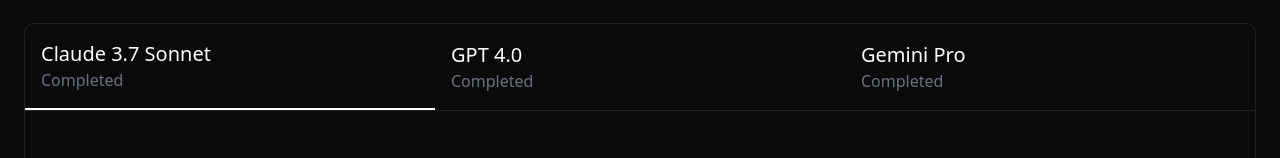
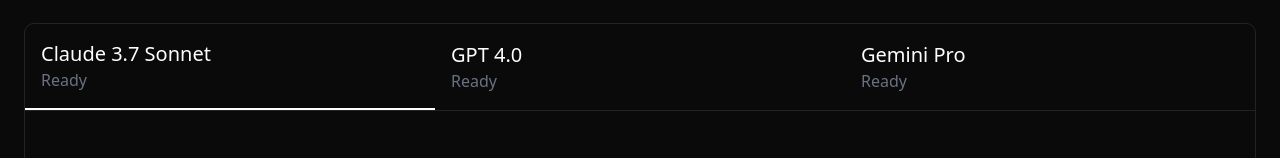
Before and after one commit to suu1006/nextjs16-practice, a Next.js app: page /chat in a window 1280 px wide. Shown: the part 187-345 px from the top of the page. Built offline with nearby package versions, Linux system fonts and the light colour scheme.

Commit message:
[Fix] 기본 문구 변경

```diff
--- a/app/chat/page.tsx
+++ b/app/chat/page.tsx
@@ -15,6 +15,7 @@
 type ModelResponse = {
   content: string;
   isLoading: boolean;
+  isCompleted: boolean;
   feedback: "like" | "dislike" | null;
 };
 
@@ -36,9 +37,9 @@
   const [modelResponses, setModelResponses] = useState<
     Record<ModelType, ModelResponse>
   >({
-    claude: { content: "", isLoading: false, feedback: null },
-    gpt: { content: "", isLoading: false, feedback: null },
-    gemini: { content: "", isLoading: false, feedback: null },
+    claude: { content: "", isLoading: false, isCompleted: false, feedback: null },
+    gpt: { content: "", isLoading: false, isCompleted: false, feedback: null },
+    gemini: { content: "", isLoading: false, isCompleted: false, feedback: null },
   });
 
   // 각 모델별 요청 취소를 위한 AbortController
@@ -64,7 +65,7 @@
       // 로딩 상태로 변경
       setModelResponses((prev) => ({
         ...prev,
-        [model]: { content: "", isLoading: true, feedback: null },
+        [model]: { content: "", isLoading: true, isCompleted: false, feedback: null },
       }));
 
       try {
@@ -115,7 +116,7 @@
       } finally {
         setModelResponses((prev) => ({
           ...prev,
-          [model]: { ...prev[model], isLoading: false },
+          [model]: { ...prev[model], isLoading: false, isCompleted: true },
         }));
         abortControllersRef.current[model] = null;
       }
@@ -222,18 +223,21 @@
               modelName="Claude 3.7 Sonnet"
               isSelected={selectedModel === "claude"}
               isLoading={modelResponses.claude.isLoading}
+              isCompleted={modelResponses.claude.isCompleted}
               onClick={() => setSelectedModel("claude")}
             />
             <ModelTab
               modelName="GPT 4.0"
               isSelected={selectedModel === "gpt"}
               isLoading={modelResponses.gpt.isLoading}
+              isCompleted={modelResponses.gpt.isCompleted}
               onClick={() => setSelectedModel("gpt")}
             />
             <ModelTab
               modelName="Gemini Pro"
               isSelected={selectedModel === "gemini"}
               isLoading={modelResponses.gemini.isLoading}
+              isCompleted={modelResponses.gemini.isCompleted}
               onClick={() => setSelectedModel("gemini")}
             />
           </div>
--- a/features/chat/components/model-tabs.tsx
+++ b/features/chat/components/model-tabs.tsx
@@ -2,6 +2,7 @@
   modelName: string;
   isSelected: boolean;
   isLoading: boolean;
+  isCompleted: boolean;
   onClick: () => void;
 };
 
@@ -9,6 +10,7 @@
   modelName,
   isSelected,
   isLoading,
+  isCompleted,
   onClick,
 }: ModelTabProps) {
   return (
@@ -23,8 +25,10 @@
           <>
             <span>응답 생성 중...</span>
           </>
+        ) : isCompleted ? (
+          "Completed"
         ) : (
-          "Completed"
+          "Ready"
         )}
       </div>
     </div>
```
